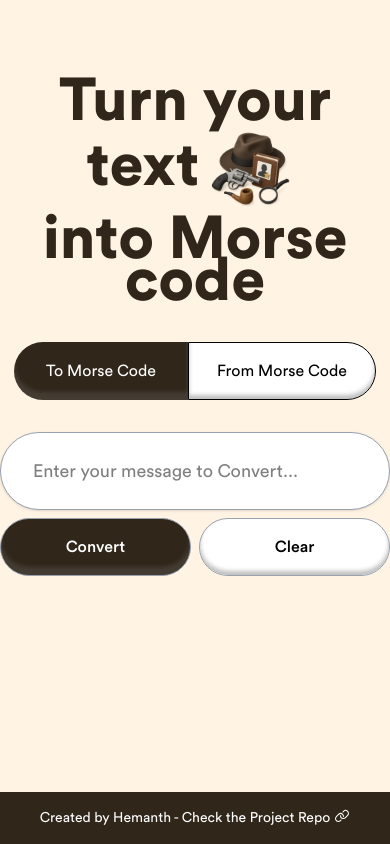
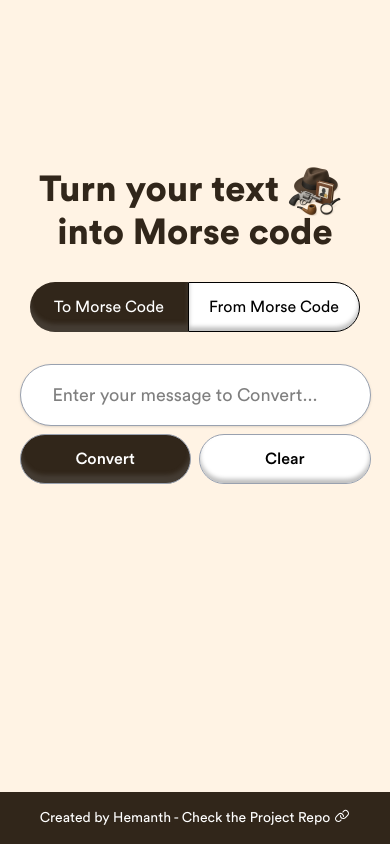
Before and after one commit to hemanthk04/Morsecode, a React (Vite) app: page / in a window 390 px wide. Built offline with nearby package versions, Linux system fonts and the light colour scheme.

Commit message:
Added responsiveness for mobile

```diff
--- a/src/App.jsx
+++ b/src/App.jsx
@@ -105,11 +105,11 @@ function App() {
       {/* Main content */}
       <div className="text-center flex-grow">
         {/* Heading */}
-        <h1 className="text-6xl text-[#31261A] pt-20 circular-black leading-[0.7]">
+        <h1 className="text-4xl sm:text-6xl text-[#31261A] pt-40 sm:pt-20 circular-black leading-[0.5] sm:leading-[0.7]">
           Turn your text
           <img
             src={spyIcon}
-            className="inline-block w-24 h-24 mx-1 align-middle"
+            className="inline-block w-16 h-16 sm:w-24 sm:h-24 mx-1 align-middle"
             alt="Spy Icon"
           />
           <br />
@@ -120,7 +120,7 @@ function App() {
         <div className="mt-10 flex justify-center rounded-full gap-0">
           <button
             onClick={() => setMode("to")}
-            className={`px-8 py-4 rounded-tl-full rounded-bl-full circular-book transition  ${
+            className={`px-6 sm:px-8 py-3 sm:py-4 rounded-tl-full rounded-bl-full circular-book transition  ${
               mode === "to"
                 ? "bg-[#31261A] text-white shadow-[inset_0_-8px_4px_rgba(128,128,128,0.25)]"
                 : "bg-white text-black border border-black shadow-[inset_0_-4px_4px_rgba(0,0,0,0.25)]"
@@ -131,7 +131,7 @@ function App() {
 
           <button
             onClick={() => setMode("from")}
-            className={`px-7 py-4 rounded-tr-full rounded-br-full circular-book transition shadow-[inset_0_-4px_4px_rgba(0,0,0,0.25)] ${
+            className={`px-5 sm:px-7 py-3 sm:py-4 rounded-tr-full rounded-br-full circular-book transition shadow-[inset_0_-4px_4px_rgba(0,0,0,0.25)] ${
               mode === "from"
                 ? "bg-[#31261A] text-white"
                 : "bg-white text-black border border-black"
@@ -152,22 +152,22 @@ function App() {
                 ? "Enter your message to Convert..."
                 : "Enter Morse code (e.g. .... . .-.. .-.. ---)"
             }
-            className="w-full py-6 px-8 circular-book rounded-full border border-gray-400 bg-white text-lg shadow-sm focus:outline-none focus:ring-none transition"
+            className="w-9/10 sm:w-full py-4 sm:py-6 px-8 circular-book rounded-full border border-gray-400 bg-white text-lg shadow-sm focus:outline-none focus:ring-none transition"
             autoComplete="off"
           />
         </div>
 
         {/* Convert + Clear buttons */}
-        <div className="max-w-xl mx-auto flex gap-2 justify-center mt-2">
+        <div className="max-w-[90%] sm:max-w-xl mx-auto flex gap-2 justify-center mt-2">
           <button
             onClick={convert}
-            className="bg-[#31261A] w-1/2 circular-medium text-white px-6 py-4 rounded-full border border-gray-400 hover:opacity-90 transition shadow-[inset_0_-8px_4px_rgba(128,128,128,0.25)]"
+            className="bg-[#31261A] w-1/2 circular-medium text-white px-6 py-3 sm:py-4 rounded-full border border-gray-400 hover:opacity-90 transition shadow-[inset_0_-8px_4px_rgba(128,128,128,0.25)]"
           >
             Convert
           </button>
           <button
             onClick={clear}
-            className="bg-white w-1/2 circular-medium text-black px-6 py-4 rounded-full border border-gray-400 transition shadow-[inset_0_-4px_4px_rgba(0,0,0,0.25)]"
+            className="bg-white w-1/2 circular-medium text-black px-6 py-3 sm:py-4 rounded-full border border-gray-400 transition shadow-[inset_0_-4px_4px_rgba(0,0,0,0.25)]"
           >
             Clear
           </button>
@@ -175,7 +175,7 @@ function App() {
 
         {/* Output box */}
         {output && (
-          <div className="bg-white mt-10 p-6 rounded-2xl shadow-md relative max-w-2xl mx-auto text-left">
+          <div className="bg-white mt-10 p-6 rounded-2xl shadow-md relative max-w-[90%] sm:max-w-2xl mx-auto text-left">
             <p className="text-lg break-words">{output}</p>
             <button
               className="absolute top-4 right-4 text-gray-600 hover:text-black"
@@ -199,7 +199,8 @@ function App() {
       <footer className="bg-[#31261A] py-4">
         <p className="text-sm circular-book mx-auto text-white flex  justify-center items-center">
           <a
-            href="https://github.com/hemanthk04/Morsecode"Adde
+            href="https://github.com/hemanthk04/Morsecode"
+            Adde
             target="_blank"
             rel="noopener noreferrer"
             className="flex gap-1"
```
